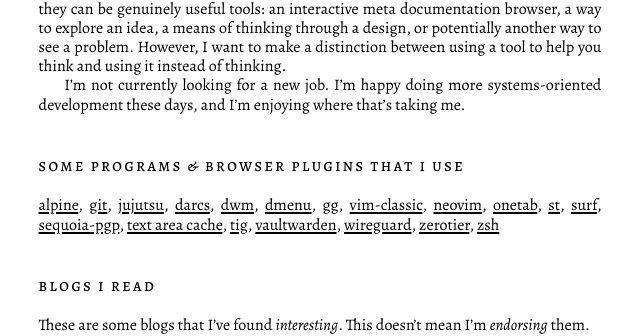
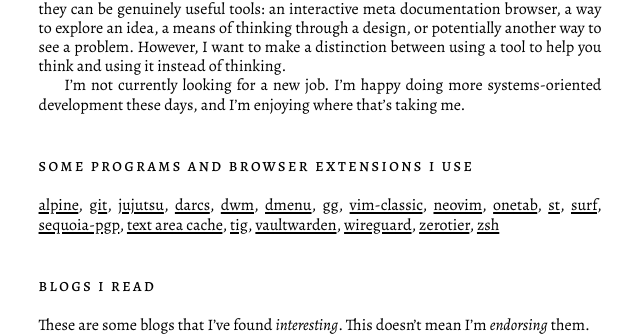
Before and after one commit to gmgreenfield/gmgreenfield.github.io, a Jekyll site: the page built from about.md, in a window 1280 px wide. Shown: the part 571-907 px from the top of the page, without its empty margins (320-960 px from the left). Built offline with Jekyll 4.4.1, drawn with Linux system fonts in a browser that asks for light colours.

Commit message:
Fix heading formatting in about.md

```diff
--- a/about.md
+++ b/about.md
@@ -12,7 +12,7 @@
 
 I’m not currently looking for a new job. I’m happy doing more systems-oriented development these days, and I’m enjoying where that’s taking me.
 
-## Some Programs & Browser Plugins That I Use
+## Some Programs and Browser Extensions I Use
 
 [alpine](https://wiki.archlinux.org/title/Alpine){:target="_blank"},
 [git](https://git-scm.com/){:target="_blank"},
```
